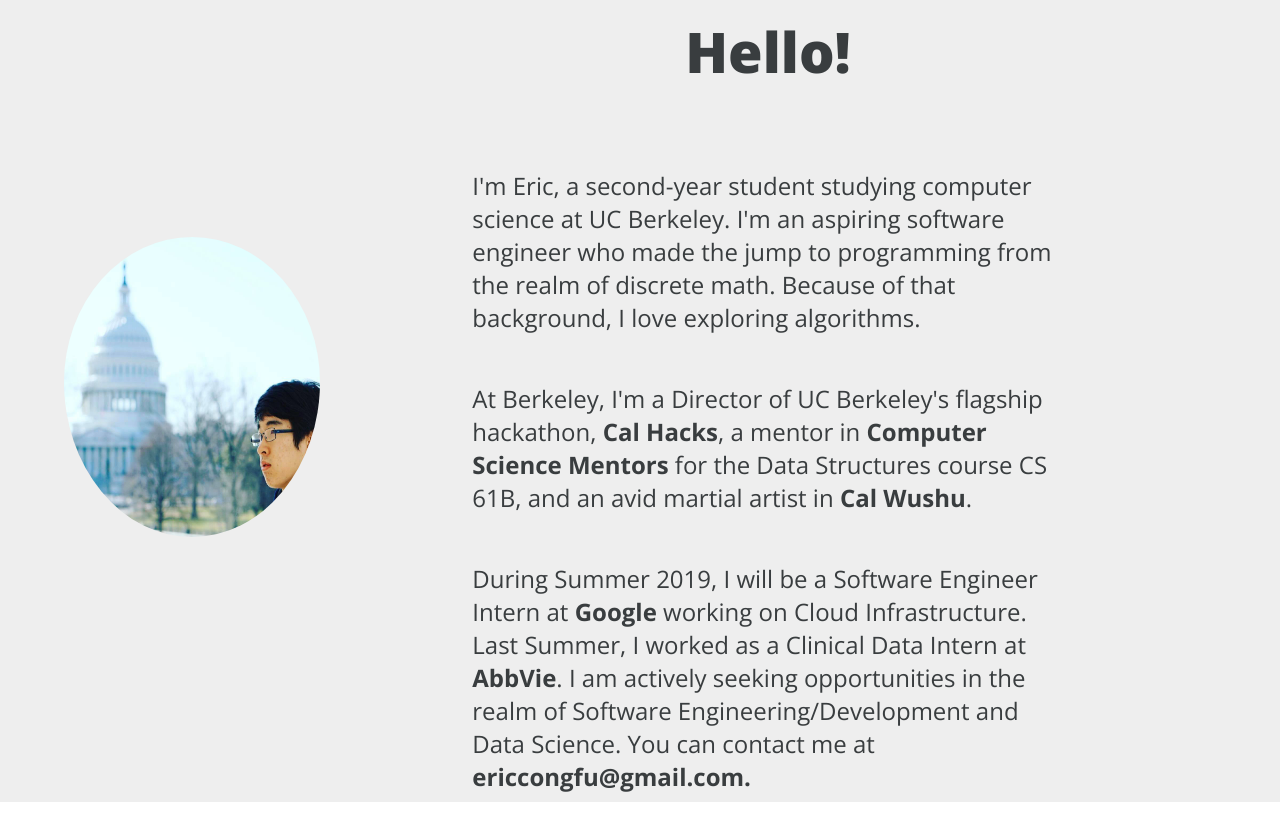
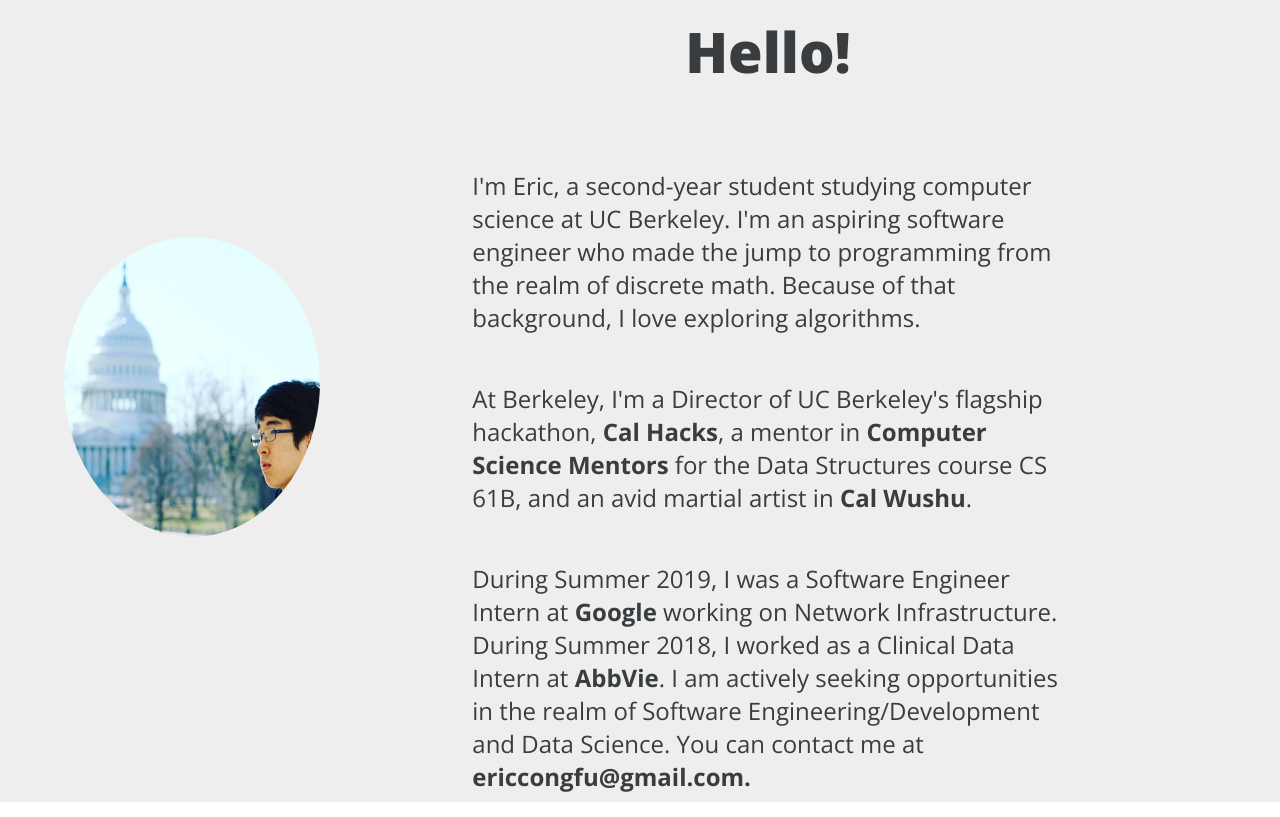
Before and after one commit to ericcfu/ericcfu.github.io, a plain HTML site: page index.html in a window 1280 px wide. Shown: the part 878-1695 px from the top of the page. Drawn offline with nearby package versions, Linux system fonts and the light colour scheme.

Commit message:
Updating about me text

```diff
--- a/index.html
+++ b/index.html
@@ -76,10 +76,10 @@
                     <a class='in-text-link' href='http://www.calwushu.com/'>Cal Wushu</a>.
                 </p>
                 <p class='about-text'>
-                    During Summer 2019, I will be a Software Engineer Intern at
+                    During Summer 2019, I was a Software Engineer Intern at
                     <a class='in-text-link' href='https://www.google.com/'>Google</a>
-                    working on Cloud Infrastructure.
-                    Last Summer, I worked as a Clinical Data Intern at
+                    working on Network Infrastructure.
+                    During Summer 2018, I worked as a Clinical Data Intern at
                     <a class='in-text-link' href='https://www.abbvie.com/'>AbbVie</a>.
                     I am actively seeking opportunities in the realm of Software Engineering/Development
                     and Data Science. You can contact me at
```
